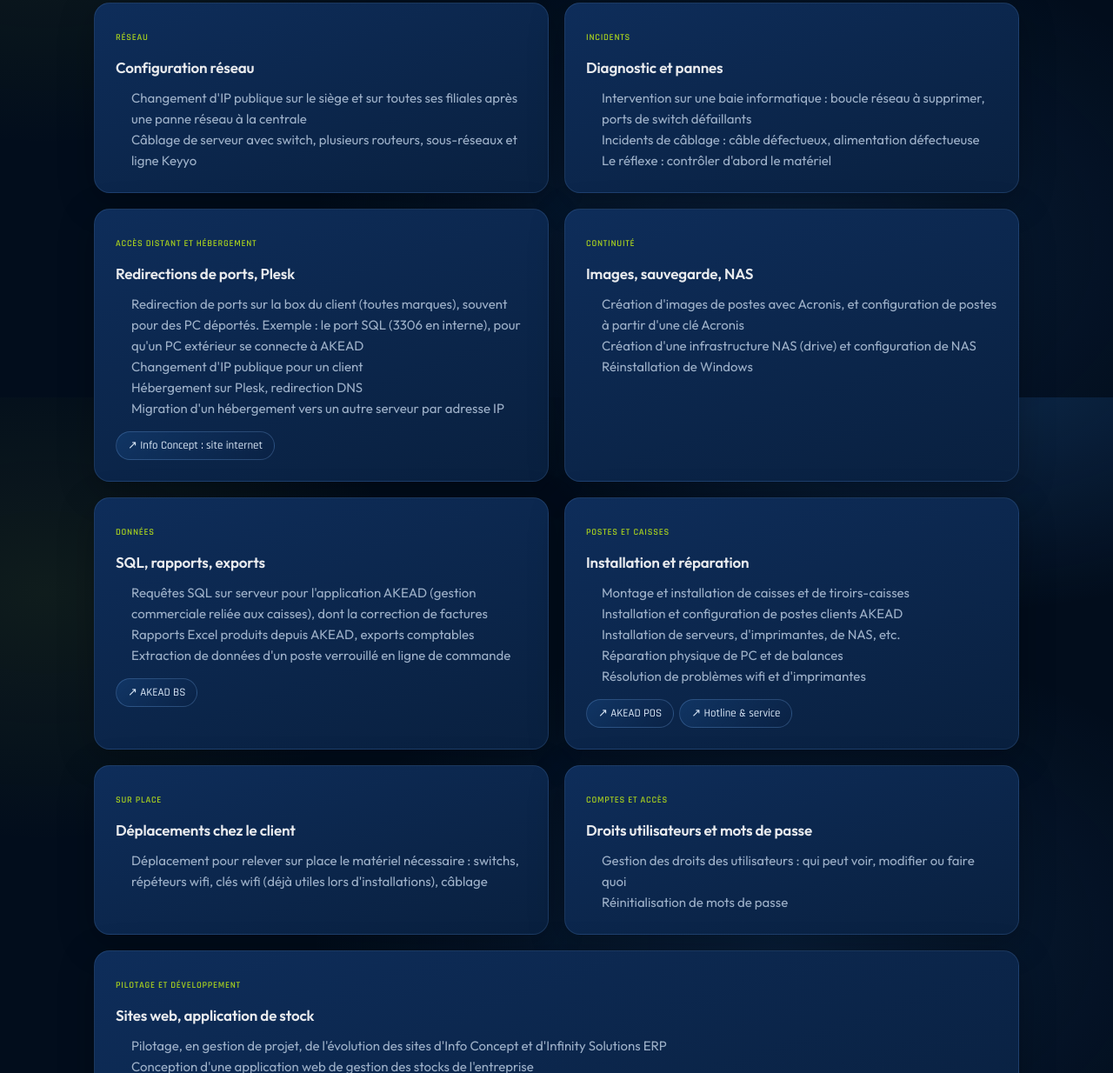
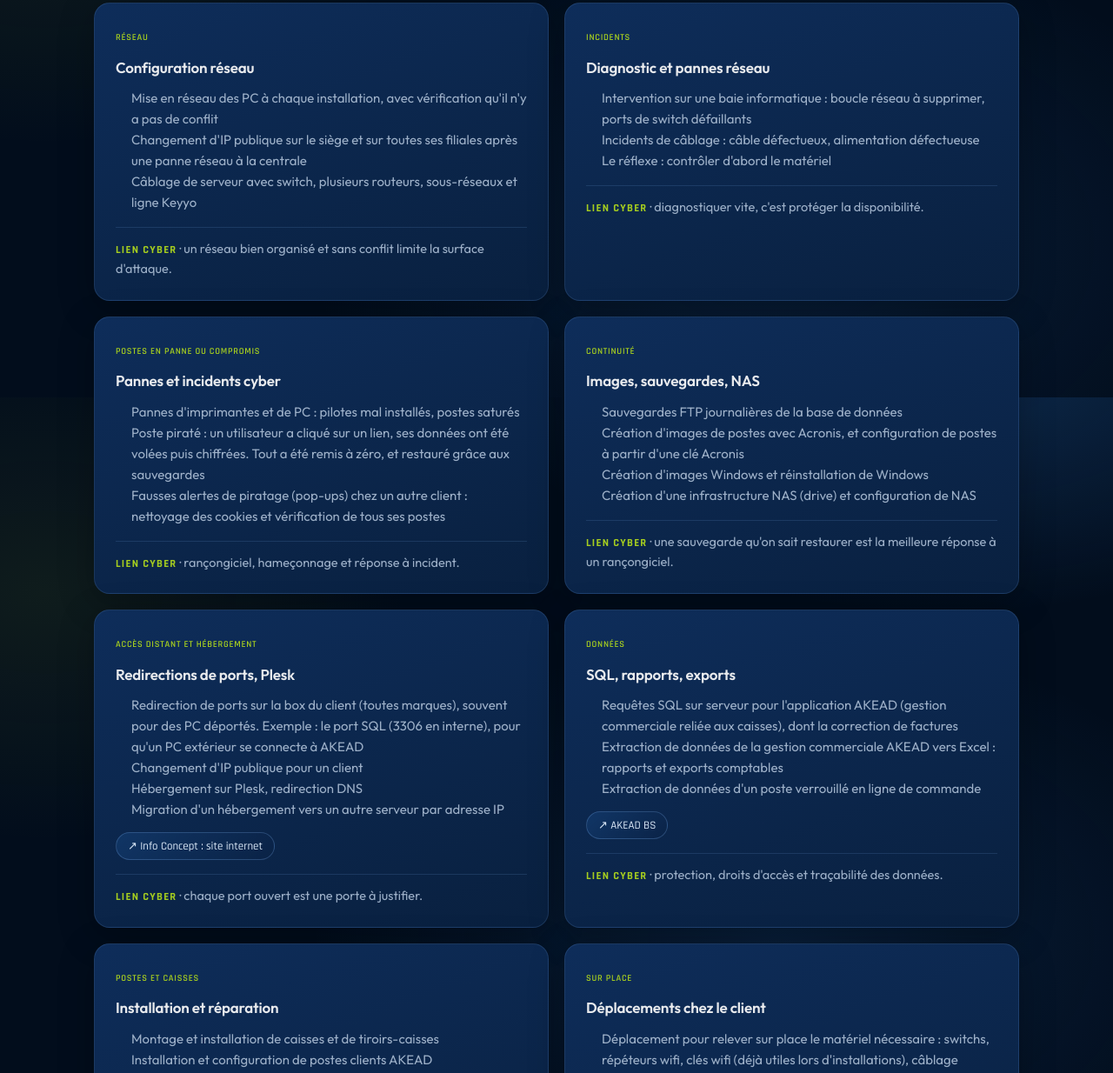
Before and after one commit to nissa-k/portfolio, a plain HTML site: page rapport-alternance/missions.html in a window 1280 px wide. Shown: the part 343-1577 px from the top of the page at 87% size. Drawn offline with Linux system fonts and the light colour scheme.

Commit message:
update19

```diff
--- a/rapport-alternance/assets/css/style.css
+++ b/rapport-alternance/assets/css/style.css
@@ -509,10 +509,13 @@ h2{ line-height:1.2; }
 .ic-intro{ min-height:calc(100vh - 76px); }
 .brand{ display:flex; align-items:center; gap:12px; }
 .brand-logo{ height:36px; max-width:170px; transition:opacity .5s ease, max-width .5s ease, margin .5s ease; }
-.has-intro:not(.scrolled) .brand-logo{ opacity:0; max-width:0; margin-right:-12px; }
 .nav a{ font-size:14px; padding:9px 15px; }
 .ic-line{ display:flex; align-items:center; justify-content:center; gap:.3em; margin-top:.05em; white-space:nowrap; }
 .ic-line .ic-logo{ height:1.35em; margin:0; vertical-align:middle; }
 @media (max-width:1120px){ .topbar-inner{ padding:0 20px; height:68px; } }
 .ic-content{ max-width:920px; }
 @media (max-width:1320px){ .brand span:last-child{ display:none; } .nav a{ padding:9px 11px; } .topbar-inner{ padding:0 28px; } }
+
+/* ligne "Lien cyber" en bas des cartes */
+.cyber-note{ margin:16px 0 0; padding-top:12px; border-top:1px solid var(--border); font-size:13.5px; color:var(--text-muted); }
+.cyber-note b{ font-family:'Rajdhani',sans-serif; letter-spacing:.1em; text-transform:uppercase; color:var(--lime); font-size:12.5px; }
--- a/rapport-alternance/missions.html
+++ b/rapport-alternance/missions.html
@@ -5,7 +5,7 @@
 <meta name="viewport" content="width=device-width, initial-scale=1.0">
 <title>Nissa Karadag — Rapport d'alternance · Les missions</title>
 <meta name="description" content="Missions d'alternance par domaine : réseau, services exposés, sauvegarde, données, caisses, pilotage web.">
-<link rel="stylesheet" href="assets/css/style.css?v=8">
+<link rel="stylesheet" href="assets/css/style.css?v=10">
 </head>
 <body>
 
@@ -41,15 +41,16 @@
   <section style="padding-top:0;">
     <div class="container">
       <div class="grid-2">
-        <div class="card"><span class="tag">Réseau</span><h3>Configuration réseau</h3><ul style="color:var(--text-muted); font-size:15px; padding-left:18px; margin:10px 0 0;"><li>Changement d'IP publique sur le siège et sur toutes ses filiales après une panne réseau à la centrale</li><li>Câblage de serveur avec switch, plusieurs routeurs, sous-réseaux et ligne Keyyo</li></ul></div>
-        <div class="card"><span class="tag">Incidents</span><h3>Diagnostic et pannes</h3><ul style="color:var(--text-muted); font-size:15px; padding-left:18px; margin:10px 0 0;"><li>Intervention sur une baie informatique : boucle réseau à supprimer, ports de switch défaillants</li><li>Incidents de câblage : câble défectueux, alimentation défectueuse</li><li>Le réflexe : contrôler d'abord le matériel</li></ul></div>
-        <div class="card"><span class="tag">Accès distant et hébergement</span><h3>Redirections de ports, Plesk</h3><ul style="color:var(--text-muted); font-size:15px; padding-left:18px; margin:10px 0 0;"><li>Redirection de ports sur la box du client (toutes marques), souvent pour des PC déportés. Exemple : le port SQL (3306 en interne), pour qu'un PC extérieur se connecte à AKEAD</li><li>Changement d'IP publique pour un client</li><li>Hébergement sur Plesk, redirection DNS</li><li>Migration d'un hébergement vers un autre serveur par adresse IP</li></ul><div class="kv" style="margin-top:14px;"><a class="chip" href="https://infoconcept.net/site-internet" target="_blank" rel="noopener">↗ Info Concept : site internet</a></div></div>
-        <div class="card"><span class="tag">Continuité</span><h3>Images, sauvegarde, NAS</h3><ul style="color:var(--text-muted); font-size:15px; padding-left:18px; margin:10px 0 0;"><li>Création d'images de postes avec Acronis, et configuration de postes à partir d'une clé Acronis</li><li>Création d'une infrastructure NAS (drive) et configuration de NAS</li><li>Réinstallation de Windows</li></ul></div>
-        <div class="card"><span class="tag">Données</span><h3>SQL, rapports, exports</h3><ul style="color:var(--text-muted); font-size:15px; padding-left:18px; margin:10px 0 0;"><li>Requêtes SQL sur serveur pour l'application AKEAD (gestion commerciale reliée aux caisses), dont la correction de factures</li><li>Rapports Excel produits depuis AKEAD, exports comptables</li><li>Extraction de données d'un poste verrouillé en ligne de commande</li></ul><div class="kv" style="margin-top:14px;"><a class="chip" href="https://infoconcept.net/akead_product/akead-bs" target="_blank" rel="noopener">↗ AKEAD BS</a></div></div>
-        <div class="card"><span class="tag">Postes et caisses</span><h3>Installation et réparation</h3><ul style="color:var(--text-muted); font-size:15px; padding-left:18px; margin:10px 0 0;"><li>Montage et installation de caisses et de tiroirs-caisses</li><li>Installation et configuration de postes clients AKEAD</li><li>Installation de serveurs, d'imprimantes, de NAS, etc.</li><li>Réparation physique de PC et de balances</li><li>Résolution de problèmes wifi et d'imprimantes</li></ul><div class="kv" style="margin-top:14px;"><a class="chip" href="https://infoconcept.net/akead_product/akead-pos" target="_blank" rel="noopener">↗ AKEAD POS</a><a class="chip" href="https://infoconcept.net/hotline-service" target="_blank" rel="noopener">↗ Hotline & service</a></div></div>
-        <div class="card"><span class="tag">Sur place</span><h3>Déplacements chez le client</h3><ul style="color:var(--text-muted); font-size:15px; padding-left:18px; margin:10px 0 0;"><li>Déplacement pour relever sur place le matériel nécessaire : switchs, répéteurs wifi, clés wifi (déjà utiles lors d'installations), câblage</li></ul></div>
-        <div class="card"><span class="tag">Comptes et accès</span><h3>Droits utilisateurs et mots de passe</h3><ul style="color:var(--text-muted); font-size:15px; padding-left:18px; margin:10px 0 0;"><li>Gestion des droits des utilisateurs : qui peut voir, modifier ou faire quoi</li><li>Réinitialisation de mots de passe</li></ul></div>
-        <div class="card" style="grid-column:1/-1;"><span class="tag">Pilotage et développement</span><h3>Sites web, application de stock</h3><ul style="color:var(--text-muted); font-size:15px; padding-left:18px; margin:10px 0 0;"><li>Pilotage, en gestion de projet, de l'évolution des sites d'Info Concept et d'Infinity Solutions ERP</li><li>Conception d'une application web de gestion des stocks de l'entreprise</li><li>Mise à jour d'une carte de restaurant, envoi de prélèvements aux clients</li></ul><div class="kv" style="margin-top:14px;"><a class="chip" href="https://infoconcept.net/" target="_blank" rel="noopener">↗ infoconcept.net</a><a class="chip" href="https://infinitysolutionserp.com/" target="_blank" rel="noopener">↗ infinitysolutionserp.com</a></div></div>
+        <div class="card"><span class="tag">Réseau</span><h3>Configuration réseau</h3><ul style="color:var(--text-muted); font-size:15px; padding-left:18px; margin:10px 0 0;"><li>Mise en réseau des PC à chaque installation, avec vérification qu'il n'y a pas de conflit</li><li>Changement d'IP publique sur le siège et sur toutes ses filiales après une panne réseau à la centrale</li><li>Câblage de serveur avec switch, plusieurs routeurs, sous-réseaux et ligne Keyyo</li></ul><p class="cyber-note"><b>Lien cyber</b> · un réseau bien organisé et sans conflit limite la surface d'attaque.</p></div>
+        <div class="card"><span class="tag">Incidents</span><h3>Diagnostic et pannes réseau</h3><ul style="color:var(--text-muted); font-size:15px; padding-left:18px; margin:10px 0 0;"><li>Intervention sur une baie informatique : boucle réseau à supprimer, ports de switch défaillants</li><li>Incidents de câblage : câble défectueux, alimentation défectueuse</li><li>Le réflexe : contrôler d'abord le matériel</li></ul><p class="cyber-note"><b>Lien cyber</b> · diagnostiquer vite, c'est protéger la disponibilité.</p></div>
+        <div class="card"><span class="tag">Postes en panne ou compromis</span><h3>Pannes et incidents cyber</h3><ul style="color:var(--text-muted); font-size:15px; padding-left:18px; margin:10px 0 0;"><li>Pannes d'imprimantes et de PC : pilotes mal installés, postes saturés</li><li>Poste piraté : un utilisateur a cliqué sur un lien, ses données ont été volées puis chiffrées. Tout a été remis à zéro, et restauré grâce aux sauvegardes</li><li>Fausses alertes de piratage (pop-ups) chez un autre client : nettoyage des cookies et vérification de tous ses postes</li></ul><p class="cyber-note"><b>Lien cyber</b> · rançongiciel, hameçonnage et réponse à incident.</p></div>
+        <div class="card"><span class="tag">Continuité</span><h3>Images, sauvegardes, NAS</h3><ul style="color:var(--text-muted); font-size:15px; padding-left:18px; margin:10px 0 0;"><li>Sauvegardes FTP journalières de la base de données</li><li>Création d'images de postes avec Acronis, et configuration de postes à partir d'une clé Acronis</li><li>Création d'images Windows et réinstallation de Windows</li><li>Création d'une infrastructure NAS (drive) et configuration de NAS</li></ul><p class="cyber-note"><b>Lien cyber</b> · une sauvegarde qu'on sait restaurer est la meilleure réponse à un rançongiciel.</p></div>
+        <div class="card"><span class="tag">Accès distant et hébergement</span><h3>Redirections de ports, Plesk</h3><ul style="color:var(--text-muted); font-size:15px; padding-left:18px; margin:10px 0 0;"><li>Redirection de ports sur la box du client (toutes marques), souvent pour des PC déportés. Exemple : le port SQL (3306 en interne), pour qu'un PC extérieur se connecte à AKEAD</li><li>Changement d'IP publique pour un client</li><li>Hébergement sur Plesk, redirection DNS</li><li>Migration d'un hébergement vers un autre serveur par adresse IP</li></ul><div class="kv" style="margin-top:14px;"><a class="chip" href="https://infoconcept.net/site-internet" target="_blank" rel="noopener">↗ Info Concept : site internet</a></div><p class="cyber-note"><b>Lien cyber</b> · chaque port ouvert est une porte à justifier.</p></div>
+        <div class="card"><span class="tag">Données</span><h3>SQL, rapports, exports</h3><ul style="color:var(--text-muted); font-size:15px; padding-left:18px; margin:10px 0 0;"><li>Requêtes SQL sur serveur pour l'application AKEAD (gestion commerciale reliée aux caisses), dont la correction de factures</li><li>Extraction de données de la gestion commerciale AKEAD vers Excel : rapports et exports comptables</li><li>Extraction de données d'un poste verrouillé en ligne de commande</li></ul><div class="kv" style="margin-top:14px;"><a class="chip" href="https://infoconcept.net/akead_product/akead-bs" target="_blank" rel="noopener">↗ AKEAD BS</a></div><p class="cyber-note"><b>Lien cyber</b> · protection, droits d'accès et traçabilité des données.</p></div>
+        <div class="card"><span class="tag">Postes et caisses</span><h3>Installation et réparation</h3><ul style="color:var(--text-muted); font-size:15px; padding-left:18px; margin:10px 0 0;"><li>Montage et installation de caisses et de tiroirs-caisses</li><li>Installation et configuration de postes clients AKEAD</li><li>Installation de serveurs, d'imprimantes, de NAS, etc.</li><li>Réparation physique de PC et de balances</li><li>Résolution de problèmes wifi</li></ul><div class="kv" style="margin-top:14px;"><a class="chip" href="https://infoconcept.net/akead_product/akead-pos" target="_blank" rel="noopener">↗ AKEAD POS</a><a class="chip" href="https://infoconcept.net/hotline-service" target="_blank" rel="noopener">↗ Hotline & service</a></div><p class="cyber-note"><b>Lien cyber</b> · des postes à jour et bien configurés, c'est moins de failles.</p></div>
+        <div class="card"><span class="tag">Sur place</span><h3>Déplacements chez le client</h3><ul style="color:var(--text-muted); font-size:15px; padding-left:18px; margin:10px 0 0;"><li>Déplacement pour relever sur place le matériel nécessaire : switchs, répéteurs wifi, clés wifi (déjà utiles lors d'installations), câblage</li></ul><p class="cyber-note"><b>Lien cyber</b> · connaître le matériel installé est le point de départ de toute sécurité.</p></div>
+        <div class="card"><span class="tag">Comptes et accès</span><h3>Droits utilisateurs et mots de passe</h3><ul style="color:var(--text-muted); font-size:15px; padding-left:18px; margin:10px 0 0;"><li>Gestion des droits des utilisateurs : qui peut voir, modifier ou faire quoi</li><li>Réinitialisation de mots de passe</li></ul><p class="cyber-note"><b>Lien cyber</b> · gestion des identités et des accès, principe du moindre privilège.</p></div>
+        <div class="card"><span class="tag">Pilotage et développement</span><h3>Sites web, application de stock</h3><ul style="color:var(--text-muted); font-size:15px; padding-left:18px; margin:10px 0 0;"><li>Pilotage, en gestion de projet, de l'évolution des sites d'Info Concept et d'Infinity Solutions ERP</li><li>Conception d'une application web de gestion des stocks de l'entreprise</li><li>Mise à jour d'une carte de restaurant, envoi de prélèvements aux clients</li></ul><div class="kv" style="margin-top:14px;"><a class="chip" href="https://infoconcept.net/" target="_blank" rel="noopener">↗ infoconcept.net</a><a class="chip" href="https://infinitysolutionserp.com/" target="_blank" rel="noopener">↗ infinitysolutionserp.com</a></div><p class="cyber-note"><b>Lien cyber</b> · un site et son hébergement bien suivis réduisent la surface d'exposition.</p></div>
       </div>
     </div>
   </section>
```
Also changed, not shown: rapport-alternance/bilan.html (+5 -2 lines), rapport-alternance/incidents.html (+26 -3 lines), rapport-alternance/index.html (+1 -1 lines).
